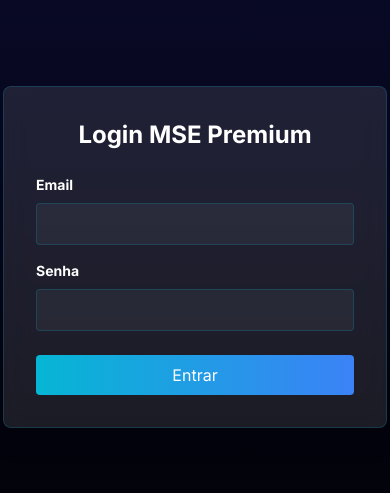
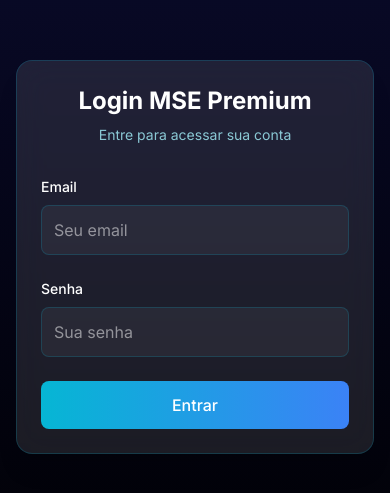
Before and after one commit to diegopxibot/webappMSE, a Next.js app: page /login in a window 390 px wide. Shown: the part 165-658 px from the top of the page. Built offline with nearby package versions, Linux system fonts and the light colour scheme; no server answers.

Commit message:
melhorias mobile

```diff
--- a/src/app/dashboard/layout.tsx
+++ b/src/app/dashboard/layout.tsx
@@ -5,7 +5,7 @@ import ProtectedRoute from '@/components/auth/ProtectedRoute'
 
 const Navbar = dynamic(() => import('@/components/layout/Navbar'), {
   loading: () => (
-    <div className="h-16 bg-white shadow-sm animate-pulse" />
+    <div className="h-16 bg-white/10 backdrop-blur-lg animate-pulse" />
   ),
   ssr: false
 })
@@ -17,14 +17,18 @@ export default function DashboardLayout({
 }) {
   return (
     <ProtectedRoute>
-      <div className="min-h-screen bg-gray-50">
+      <div className="min-h-[100dvh] bg-gradient-to-b from-[#0A0B2E] to-black">
         <ErrorBoundary>
-          <Suspense fallback={<div className="h-16 bg-white shadow-sm animate-pulse" />}>
+          <Suspense fallback={<div className="h-16 bg-white/10 backdrop-blur-lg animate-pulse" />}>
             <Navbar />
           </Suspense>
-          <main className="container mx-auto px-4 py-8">
+          <main className="container mx-auto px-4 py-6 sm:py-8">
             <ErrorBoundary>
-              <Suspense fallback={<div className="w-full h-96 bg-white rounded-lg shadow-sm animate-pulse" />}>
+              <Suspense fallback={
+                <div className="w-full h-[calc(100dvh-4rem)] flex items-center justify-center">
+                  <div className="animate-spin rounded-full h-12 w-12 border-t-2 border-b-2 border-cyan-500"></div>
+                </div>
+              }>
                 {children}
               </Suspense>
             </ErrorBoundary>
--- a/src/app/layout.tsx
+++ b/src/app/layout.tsx
@@ -14,6 +14,10 @@ const poppins = Poppins({
 export const metadata = {
   title: 'MSE - Método Stories Evangelístico',
   description: 'Plataforma de treinamento para evangelismo nas redes sociais',
+  viewport: 'width=device-width, initial-scale=1, maximum-scale=1, user-scalable=0, viewport-fit=cover',
+  themeColor: '#0A0B2E',
+  appleWebAppCapable: 'yes',
+  appleWebAppStatusBarStyle: 'black-translucent'
 }
 
 export default function RootLayout({
@@ -23,22 +27,33 @@ export default function RootLayout({
 }) {
   return (
     <html lang="pt-BR" className="dark">
+      <head>
+        <meta name="viewport" content="width=device-width, initial-scale=1, maximum-scale=1, user-scalable=0, viewport-fit=cover" />
+        <meta name="theme-color" content="#0A0B2E" />
+        <meta name="apple-mobile-web-app-capable" content="yes" />
+        <meta name="apple-mobile-web-app-status-bar-style" content="black-translucent" />
+      </head>
       <body
-        className={`${inter.variable} ${poppins.variable} font-sans min-h-screen bg-gradient-to-b from-[#0A0B2E] to-black text-white antialiased`}
+        className={`${inter.variable} ${poppins.variable} font-sans min-h-screen bg-gradient-to-b from-[#0A0B2E] to-black text-white antialiased overflow-x-hidden`}
         style={{
           background: 'linear-gradient(to bottom, #0A0B2E, #000000)',
+          WebkitTapHighlightColor: 'transparent'
         }}
       >
         <ErrorBoundary>
           <AuthProvider>
             {children}
             <Toaster
-              position="top-right"
+              position="top-center"
               toastOptions={{
                 style: {
                   background: '#1A1B4B',
                   color: '#fff',
                   border: '1px solid rgba(0, 255, 255, 0.1)',
+                  fontSize: '14px',
+                  padding: '12px 16px',
+                  maxWidth: '90vw',
+                  wordBreak: 'break-word'
                 }
               }}
             />
--- a/src/app/login/page.tsx
+++ b/src/app/login/page.tsx
@@ -3,17 +3,16 @@
 import { useState } from 'react'
 import { useAuth } from '@/components/auth/AuthProvider'
 import { API_BASE_URL } from '@/lib/config'
+import toast from 'react-hot-toast'
 
 export default function LoginPage() {
   const [email, setEmail] = useState('')
   const [password, setPassword] = useState('')
-  const [error, setError] = useState('')
   const [loading, setLoading] = useState(false)
   const { login } = useAuth()
 
   const handleSubmit = async (e: React.FormEvent) => {
     e.preventDefault()
-    setError('')
     setLoading(true)
 
     try {
@@ -30,65 +29,78 @@ export default function LoginPage() {
 
       if (data.success) {
         console.log('Login bem sucedido, chamando login do AuthProvider')
+        toast.success('Login realizado com sucesso!')
         login(data.user.email, data.user.name)
       } else {
         console.error('Erro retornado pelo servidor:', data.error)
-        setError(data.error || 'Erro ao fazer login')
+        toast.error(data.error || 'Erro ao fazer login')
       }
     } catch (err) {
       console.error('Erro ao fazer login:', err)
-      setError('Erro ao conectar ao servidor')
+      toast.error('Erro ao conectar ao servidor')
     } finally {
       setLoading(false)
     }
   }
 
   return (
-    <div className="min-h-screen flex items-center justify-center bg-gradient-to-b from-[#0A0B2E] to-black">
-      <div className="bg-white/10 backdrop-blur-lg p-8 rounded-lg shadow-xl w-96 border border-cyan-500/20">
-        <h1 className="text-2xl font-bold mb-6 text-center text-white">Login MSE Premium</h1>
+    <div className="min-h-[100dvh] flex flex-col items-center justify-center px-4 py-8 bg-gradient-to-b from-[#0A0B2E] to-black">
+      <div className="w-full max-w-[400px] bg-white/10 backdrop-blur-lg p-6 sm:p-8 rounded-2xl shadow-xl border border-cyan-500/20">
+        <div className="mb-8 text-center">
+          <h1 className="text-2xl sm:text-3xl font-bold mb-2 text-white">Login MSE Premium</h1>
+          <p className="text-cyan-200/80 text-sm">Entre para acessar sua conta</p>
+        </div>
 
-        <form onSubmit={handleSubmit}>
-          <div className="mb-4">
-            <label className="block text-white text-sm font-bold mb-2">
+        <form onSubmit={handleSubmit} className="space-y-6">
+          <div>
+            <label className="block text-white text-sm font-medium mb-2">
               Email
             </label>
             <input
               type="email"
               value={email}
               onChange={(e) => setEmail(e.target.value)}
-              className="w-full p-2 border rounded bg-white/5 border-cyan-500/20 text-white"
+              className="w-full p-3 rounded-lg bg-white/5 border border-cyan-500/20 text-white placeholder-white/50 focus:outline-none focus:ring-2 focus:ring-cyan-500/40 transition-all"
+              placeholder="Seu email"
               required
+              autoComplete="email"
+              autoCapitalize="none"
             />
           </div>
 
-          <div className="mb-6">
-            <label className="block text-white text-sm font-bold mb-2">
+          <div>
+            <label className="block text-white text-sm font-medium mb-2">
               Senha
             </label>
             <input
               type="password"
               value={password}
               onChange={(e) => setPassword(e.target.value)}
-              className="w-full p-2 border rounded bg-white/5 border-cyan-500/20 text-white"
+              className="w-full p-3 rounded-lg bg-white/5 border border-cyan-500/20 text-white placeholder-white/50 focus:outline-none focus:ring-2 focus:ring-cyan-500/40 transition-all"
+              placeholder="Sua senha"
               required
+              autoComplete="current-password"
             />
           </div>
-
-          {error && (
-            <div className="mb-4 text-red-400 text-sm text-center bg-red-900/20 p-2 rounded">
-              {error}
-            </div>
-          )}
 
           <button
             type="submit"
             disabled={loading}
-            className={`w-full bg-gradient-to-r from-cyan-500 to-blue-500 text-white p-2 rounded hover:from-cyan-600 hover:to-blue-600 transition-all ${
+            className={`w-full bg-gradient-to-r from-cyan-500 to-blue-500 text-white p-3 rounded-lg font-medium hover:from-cyan-600 hover:to-blue-600 transition-all active:scale-[0.98] ${
               loading ? 'opacity-50 cursor-not-allowed' : ''
             }`}
           >
-            {loading ? 'Entrando...' : 'Entrar'}
+            {loading ? (
+              <div className="flex items-center justify-center">
+                <svg className="animate-spin h-5 w-5 mr-2" viewBox="0 0 24 24">
+                  <circle className="opacity-25" cx="12" cy="12" r="10" stroke="currentColor" strokeWidth="4" fill="none" />
+                  <path className="opacity-75" fill="currentColor" d="M4 12a8 8 0 018-8V0C5.373 0 0 5.373 0 12h4zm2 5.291A7.962 7.962 0 014 12H0c0 3.042 1.135 5.824 3 7.938l3-2.647z" />
+                </svg>
+                Entrando...
+              </div>
+            ) : (
+              'Entrar'
+            )}
           </button>
         </form>
       </div>
```
